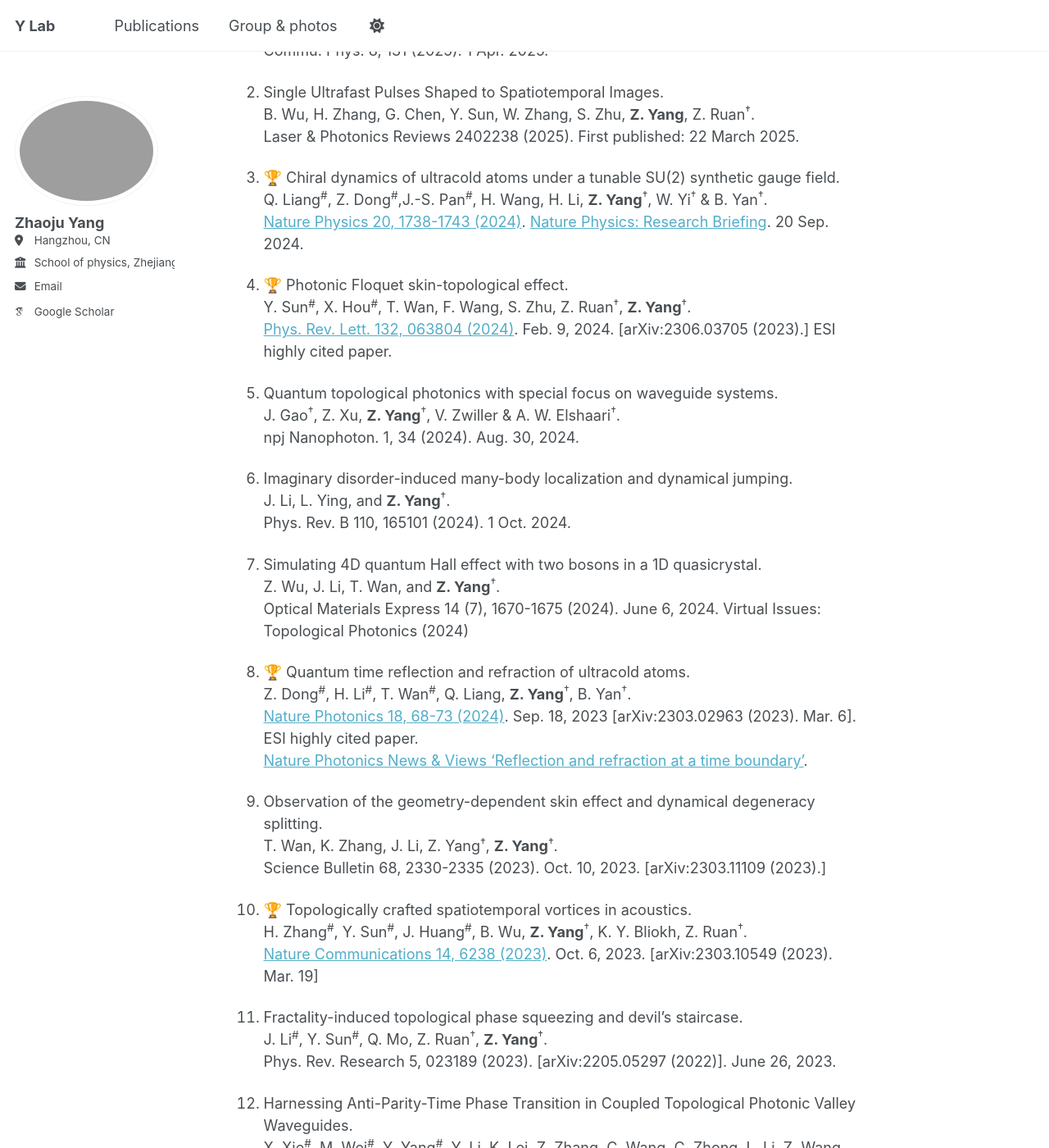
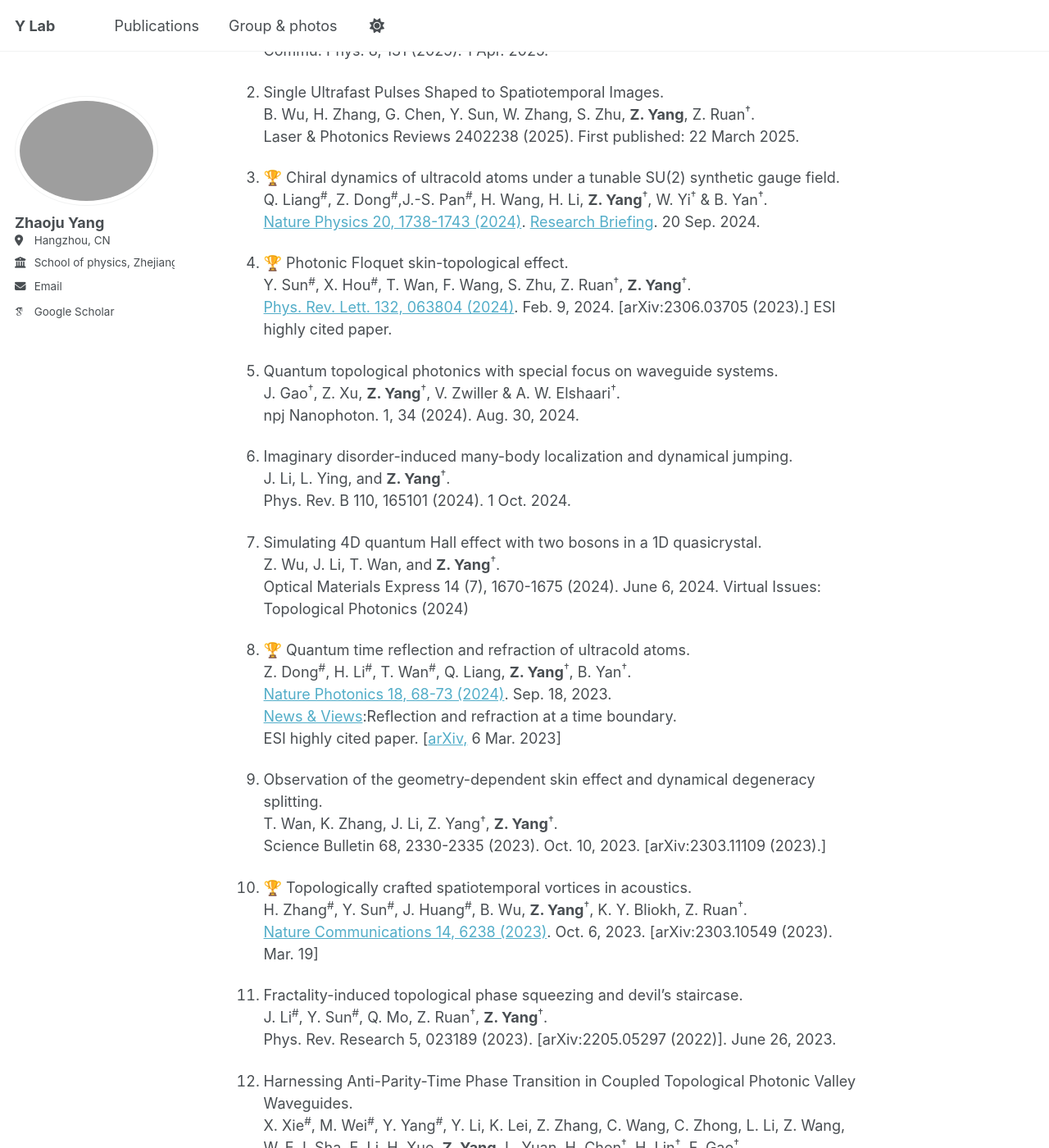
Before and after one commit to zhaojuyang/zhaojuyang.github.io, a Jekyll site: the page built from _pages/about.md, in a window 1280 px wide and 1400 px high, scrolled down 751 px. Shown: the whole window at 82% size. Built offline with Jekyll 4.4.1, drawn with Linux system fonts in a browser that asks for light colours; emoji names are drawn with the system emoji font; some web fonts are replaced.

Commit message:
Update about.md

```diff
--- a/_pages/about.md
+++ b/_pages/about.md
@@ -34,7 +34,7 @@ Laser & Photonics Reviews 2402238 (2025). First published: 22 March 2025.
 
 1. :trophy: Chiral dynamics of ultracold atoms under a tunable SU(2) synthetic gauge field. <br>
 Q. Liang<sup>#</sup>, Z. Dong<sup>#</sup>,J.-S. Pan<sup>#</sup>, H. Wang, H. Li, **Z. Yang**<sup>†</sup>, W. Yi<sup>†</sup> & B. Yan<sup>†</sup>. <br>
-[Nature Physics 20, 1738-1743 (2024)](https://www.nature.com/articles/s41567-024-02644-4). [Nature Physics: Research Briefing](https://www.nature.com/articles/s41567-024-02645-3). 20 Sep. 2024.
+[Nature Physics 20, 1738-1743 (2024)](https://www.nature.com/articles/s41567-024-02644-4). [Research Briefing](https://www.nature.com/articles/s41567-024-02645-3). 20 Sep. 2024.
 
 1. :trophy: Photonic Floquet skin-topological effect. <br>
  Y. Sun<sup>#</sup>, X. Hou<sup>#</sup>, T. Wan, F. Wang, S. Zhu, Z. Ruan<sup>†</sup>, **Z. Yang**<sup>†</sup>. <br>
@@ -54,8 +54,9 @@ Optical Materials Express 14 (7), 1670-1675 (2024). June 6, 2024. Virtual Issues
 
 1. :trophy: Quantum time reflection and refraction of ultracold atoms. <br>
 Z. Dong<sup>#</sup>, H. Li<sup>#</sup>, T. Wan<sup>#</sup>, Q. Liang, **Z. Yang**<sup>†</sup>, B. Yan<sup>†</sup>. <br>
-[Nature Photonics 18, 68-73 (2024)](https://www.nature.com/articles/s41566-023-01290-1). Sep. 18, 2023 [arXiv:2303.02963 (2023). Mar. 6]. ESI highly cited paper. <br>
-[Nature Photonics News & Views ‘Reflection and refraction at a time boundary’](https://www.nature.com/articles/s41566-023-01343-5).
+[Nature Photonics 18, 68-73 (2024)](https://www.nature.com/articles/s41566-023-01290-1). Sep. 18, 2023. <br>
+[News & Views](https://www.nature.com/articles/s41566-023-01343-5):Reflection and refraction at a time boundary. <br>
+ESI highly cited paper. [[arXiv,](https://arxiv.org/abs/2303.02963) 6 Mar. 2023]
 
 1. Observation of the geometry-dependent skin effect and dynamical degeneracy splitting. <br>
 T. Wan, K. Zhang, J. Li, Z. Yang<sup>†</sup>, **Z. Yang**<sup>†</sup>. <br>
```
